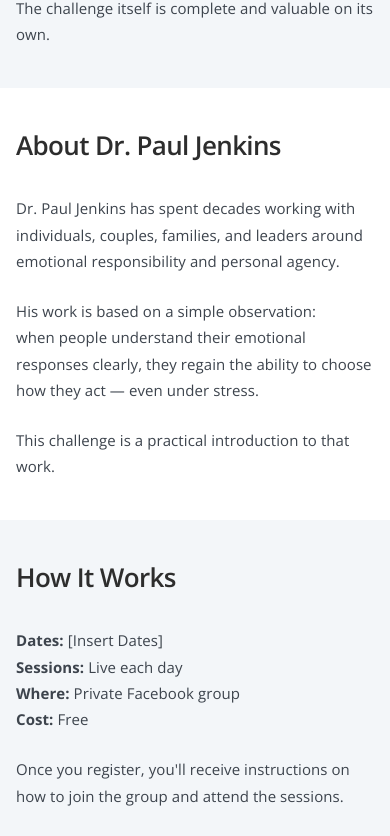
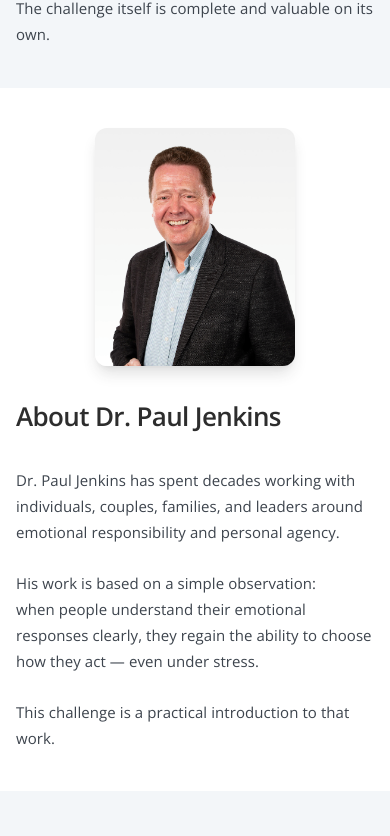
Before and after one commit to rbradshaw9/emotionalfreedomchallenge, a Next.js app: page / in a window 390 px wide. Shown: the part 3037-3873 px from the top of the page. Built offline with nearby package versions, Linux system fonts and the light colour scheme.

Commit message:
Add event dates (March 16-20, 12PM ET) and Dr. Paul Jenkins photo

```diff
--- a/app/page.module.css
+++ b/app/page.module.css
@@ -185,6 +185,28 @@
   margin-bottom: 0;
 }
 
+.aboutDrPaul {
+  display: grid;
+  grid-template-columns: 280px 1fr;
+  gap: var(--space-10);
+  align-items: start;
+}
+
+.drPaulImage {
+  width: 100%;
+}
+
+.drPaulImage img {
+  width: 100%;
+  height: auto;
+  border-radius: var(--radius-xl);
+  box-shadow: var(--shadow-lg);
+}
+
+.drPaulContent h2 {
+  margin-top: 0;
+}
+
 .ctaSection {
   padding: var(--space-12) 0;
   background-color: var(--color-white);
@@ -361,6 +383,16 @@
     font-size: var(--text-base);
   }
 
+  .aboutDrPaul {
+    grid-template-columns: 1fr;
+    gap: var(--space-6);
+  }
+
+  .drPaulImage {
+    max-width: 240px;
+    margin: 0 auto;
+  }
+
   .benefits {
     grid-template-columns: 1fr;
     gap: var(--space-6);
@@ -420,6 +452,10 @@
     padding-left: var(--space-3);
   }
 
+  .drPaulImage {
+    max-width: 200px;
+  }
+
   .benefitsSection,
   .ctaSection {
     padding: var(--space-10) 0;
--- a/app/page.tsx
+++ b/app/page.tsx
@@ -1,5 +1,6 @@
 import styles from './page.module.css';
 import RegistrationForm from './components/RegistrationForm';
+import Image from 'next/image';
 
 export default function RegistrationPage() {
   return (
@@ -101,6 +102,17 @@ export default function RegistrationPage() {
 
       <section className={styles.contentSection}>
         <div className="container container-content">
+          <div className={styles.aboutDrPaul}>
+            <div className={styles.drPaulImage}>
+              <Image
+                src="/images/drpaul.png"
+                alt="Dr. Paul Jenkins"
+                width={280}
+                height={280}
+                style={{ width: '100%', height: 'auto' }}
+              />
+            </div>
+            <div className={styles.drPaulContent}>
               <h2>About Dr. Paul Jenkins</h2>
               <p>
                 Dr. Paul Jenkins has spent decades working with individuals, couples, families, and leaders around emotional responsibility and personal agency.
@@ -113,14 +125,16 @@ export default function RegistrationPage() {
                 This challenge is a practical introduction to that work.
               </p>
             </div>
+          </div>
+        </div>
       </section>
 
       <section className={styles.contentSection}>
         <div className="container container-content">
           <h2>How It Works</h2>
           <p>
-            <strong>Dates:</strong> [Insert Dates]<br />
-            <strong>Sessions:</strong> Live each day<br />
+            <strong>Dates:</strong> March 16–20<br />
+            <strong>Sessions:</strong> Live each day at 12:00 PM Eastern (1 hour)<br />
             <strong>Where:</strong> Private Facebook group<br />
             <strong>Cost:</strong> Free
           </p>
```
Also changed, not shown: public/images/drpaul.png (added). Lines whose indentation alone changed are shown as unchanged.
